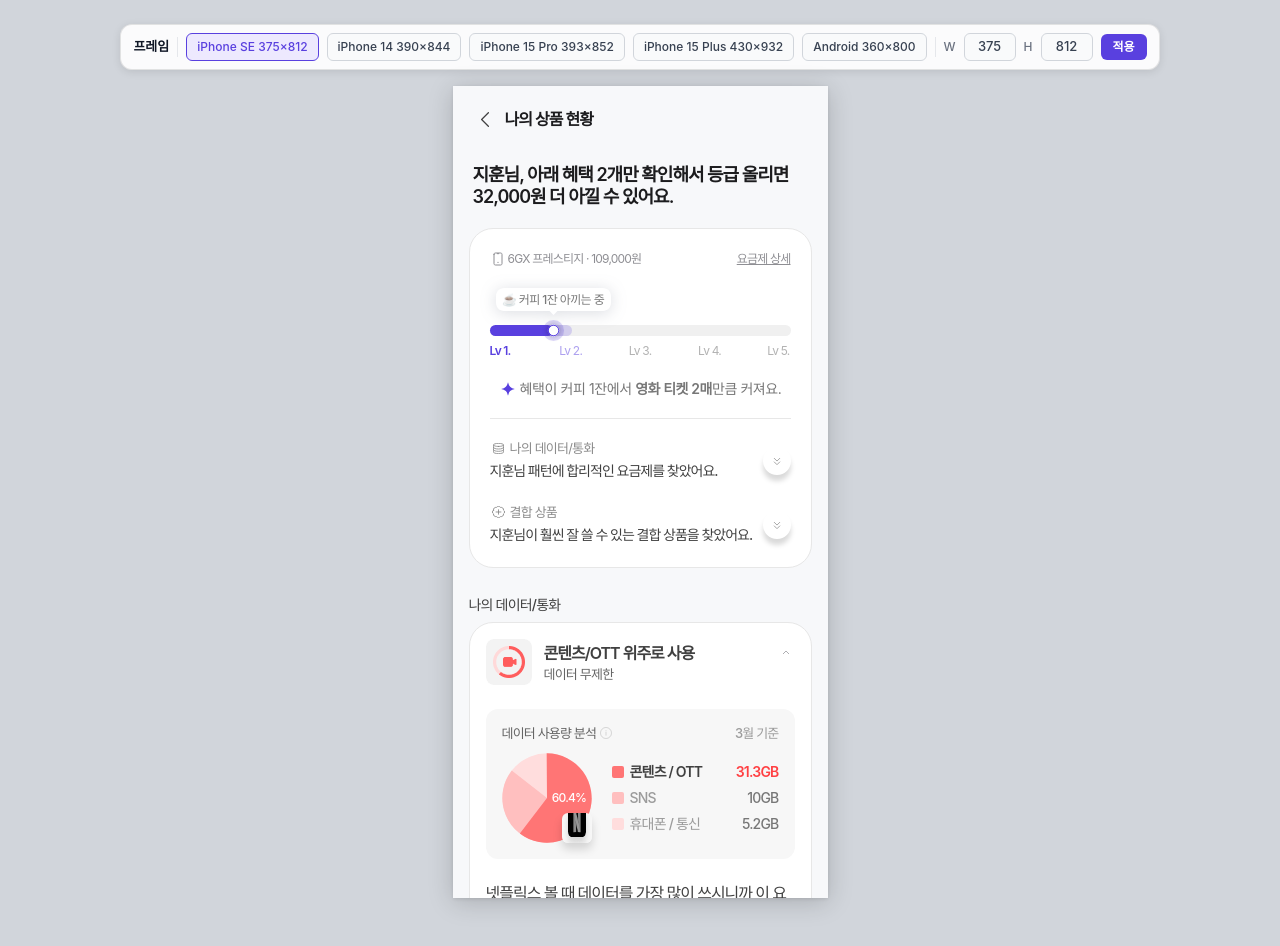
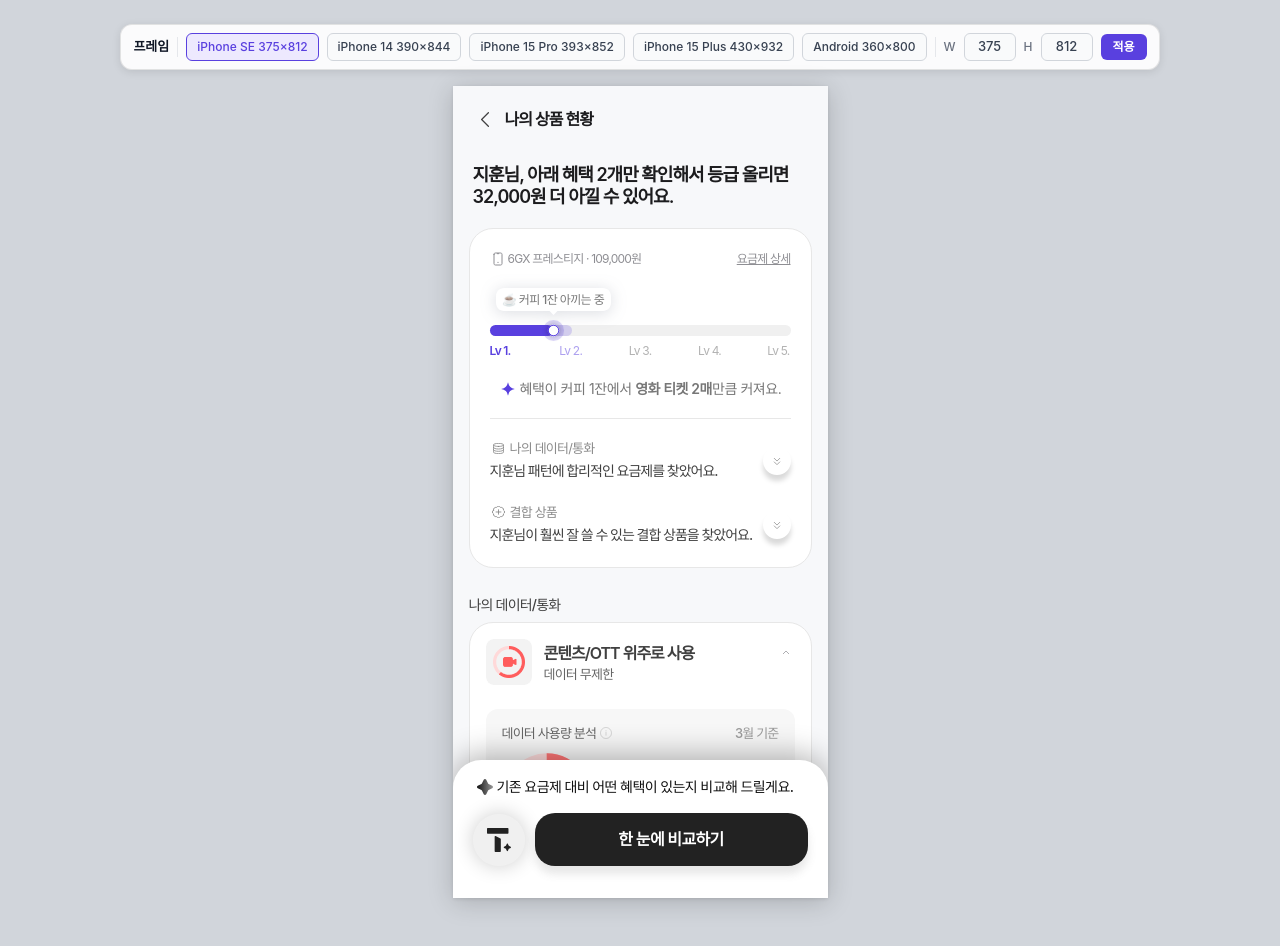
Before and after one commit to jangseyeon216/my-product-status, a plain HTML site: page index.html in a window 1280 px wide. Drawn offline with nearby package versions, Linux system fonts and the light colour scheme; a web font is replaced by a local one.

Commit message:
인터랙션 위치 수정

```diff
--- a/index.html
+++ b/index.html
@@ -449,7 +449,7 @@
                 </div><!-- /추천 요금제 카드 -->
 
                 <!-- T에이전트 분석 카드 (purple) / 피그마 노드 8530:14304 -->
-                <div style="background:#ece8ff;border-radius:12px;padding:16px 16px 20px;display:flex;flex-direction:column;gap:16px;align-items:center;">
+                <div id="agent-card-data" style="background:#ece8ff;border-radius:12px;padding:16px 16px 20px;display:flex;flex-direction:column;gap:16px;align-items:center;">
 
                   <!-- 상단: AI아이콘 + 그라디언트 텍스트 + 칩 -->
                   <div style="width:100%;display:flex;flex-direction:column;gap:8px;">
@@ -578,6 +578,39 @@
 
       </div><!-- /screen -->
     </div><!-- /scroll -->
+
+    <!-- BottomGroup  /  피그마 노드 8839:9362
+         기본: translateY(100%) 숨김 → section-data 진입 시 translateY(0) 슬라이드업 -->
+    <div id="bottom-bar" style="
+      position:absolute; bottom:0; left:0; right:0; z-index:300;
+      background:white;
+      border-radius:28px 28px 0 0;
+      box-shadow:0 -5px 30px rgba(0,0,0,0.3);
+      padding:16px 20px 32px;
+      display:flex; flex-direction:column; align-items:center;
+      transform:translateY(100%);
+      transition:transform 0.42s cubic-bezier(0.32,0.72,0,1);
+    ">
+      <!-- 상단 텍스트 행  gap:4 pb:16 px:24 -->
+      <div style="display:flex;gap:4px;align-items:center;padding:0 4px 16px;width:100%;">
+        <img src="assets/scenario1/ico_navigate.svg" style="width:16px;height:16px;flex-shrink:0;" alt="">
+        <p style="margin:0;flex:1 0 0;font-size:14px;font-weight:500;color:#101010;letter-spacing:-0.56px;line-height:1.5;">
+          기존 요금제 대비 어떤 혜택이 있는지 비교해 드릴게요.
+        </p>
+      </div>
+      <!-- 버튼 행  gap:10 -->
+      <div style="display:flex;align-items:center;gap:10px;width:100%;">
+        <!-- T Agent 원형 버튼 (52×52) -->
+        <div style="width:52px;height:52px;border-radius:50%;background:rgba(0,0,0,0.06);box-shadow:0 0 20px rgba(0,0,0,0.2);display:flex;align-items:center;justify-content:center;flex-shrink:0;">
+          <img src="assets/scenario1/ico_tagent.svg" style="width:24px;height:24px;" alt="">
+        </div>
+        <!-- CTA 버튼 -->
+        <button style="flex:1 0 0;background:#222;border-radius:20px;padding:16px 32px;border:none;cursor:pointer;box-shadow:0 8px 8px rgba(106,106,106,0.16);">
+          <p style="margin:0;font-size:16px;font-weight:600;color:white;letter-spacing:-0.64px;line-height:1.3;text-align:center;">한 눈에 비교하기</p>
+        </button>
+      </div>
+    </div>
+
   </div><!-- /frame -->
 
 
@@ -628,6 +661,34 @@
       const top = target.offsetTop - scrollEl.offsetTop;
       scrollEl.scrollTo({ top, behavior: 'smooth' });
     });
+
+    // BottomGroup: agent 카드 진입(30%) → 슬라이드업 / 완전히 벗어남(0%) → 슬라이드다운
+    const bottomBar = document.getElementById('bottom-bar');
+    const agentCard = document.getElementById('agent-card-data');
+    if (bottomBar && agentCard) {
+      const scrollEl = document.getElementById('scroll');
+
+      // 진입 감지: 카드가 30% 이상 보일 때 올라옴
+      const showObserver = new IntersectionObserver((entries) => {
+        entries.forEach(entry => {
+          if (entry.isIntersecting) {
+            bottomBar.style.transform = 'translateY(0)';
+          }
+        });
+      }, { root: scrollEl, threshold: 0.3 });
+
+      // 이탈 감지: 카드가 완전히 사라지면 내려감
+      const hideObserver = new IntersectionObserver((entries) => {
+        entries.forEach(entry => {
+          if (!entry.isIntersecting) {
+            bottomBar.style.transform = 'translateY(100%)';
+          }
+        });
+      }, { root: scrollEl, threshold: 0 });
+
+      showObserver.observe(agentCard);
+      hideObserver.observe(agentCard);
+    }
   </script>
 
 </body>
```
Also changed, not shown: assets/scenario1/ico_navigate.svg (added), assets/scenario1/ico_tagent.svg (added).
